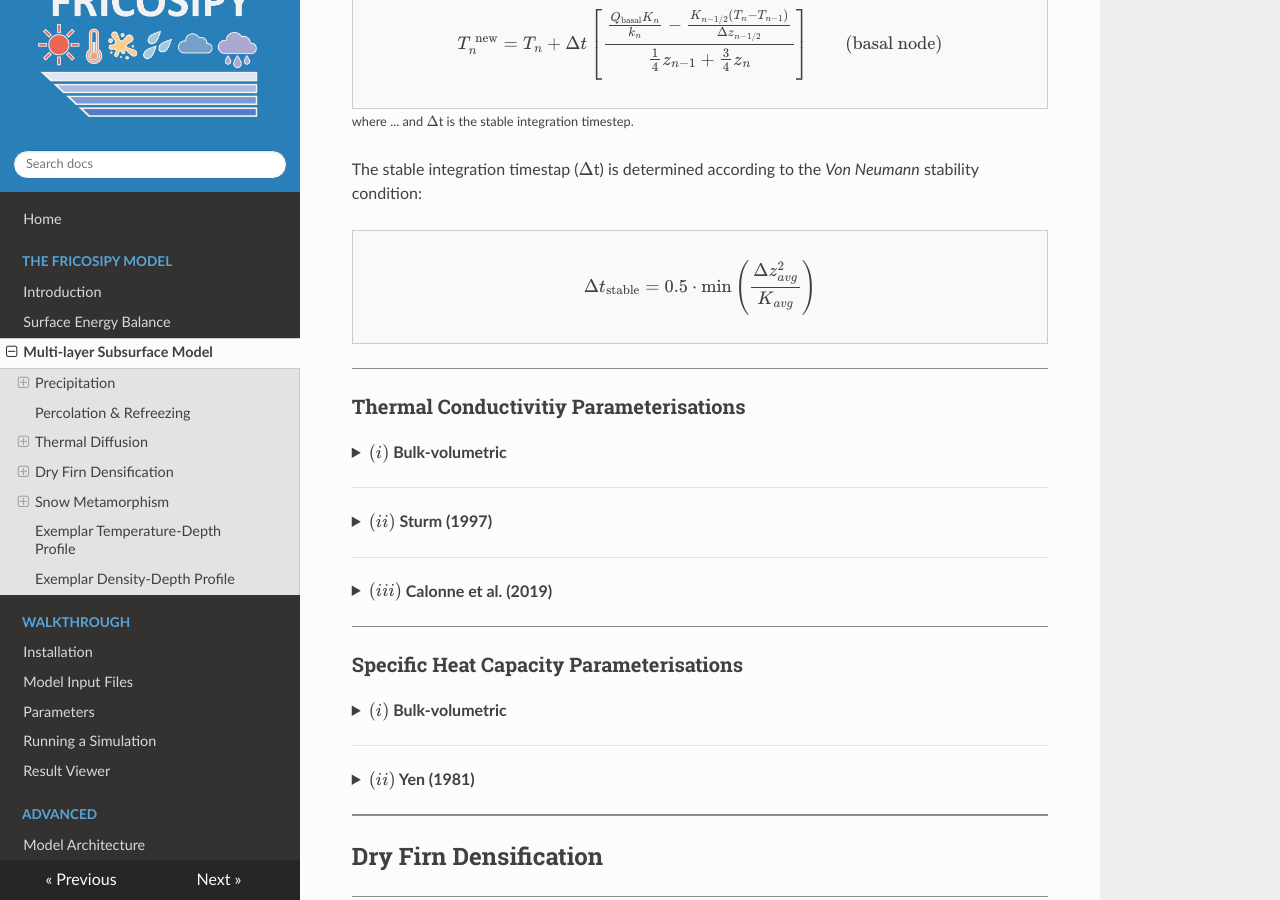
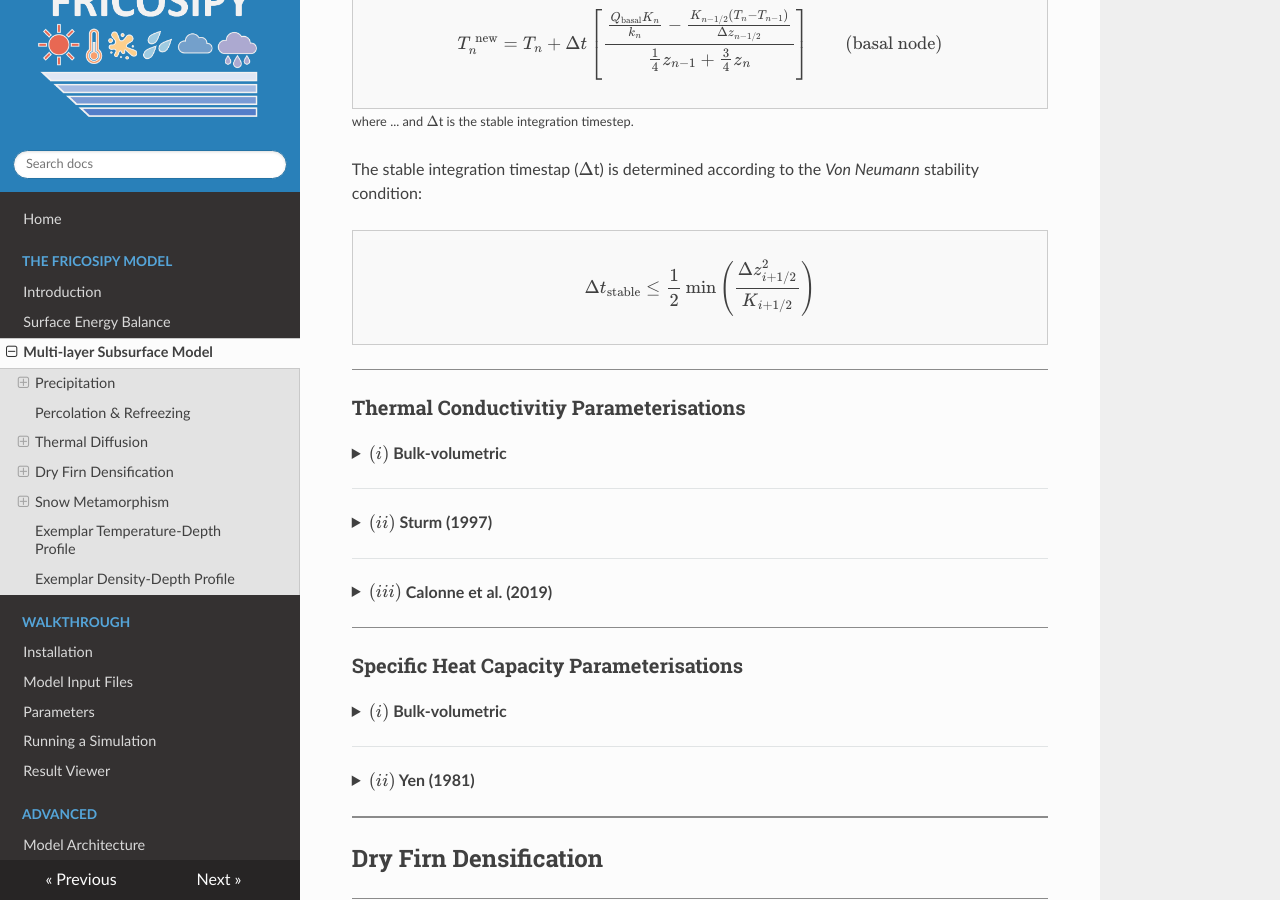
Before and after one commit to MarcusGastaldello/FRICOSIPY, an MkDocs documentation site: the page built from docs/subsurface_model.md, in a window 1280 px wide and 900 px high, scrolled down 955 px. Built offline with MkDocs 1.6.1, drawn with Linux system fonts in a browser that asks for light colours.

Commit message:
Update subsurface_model.md

```diff
--- a/docs/subsurface_model.md
+++ b/docs/subsurface_model.md
@@ -52,7 +52,7 @@ The stable integration timestap ($\Delta$t) is determined according to the *Von
 <div markdown="1" style="border:1px solid #ccc; padding:10px; background:#f9f9f9; max-width:100%; overflow-x:auto;">
 
 $$
-\Delta t_{\text{stable}} = 0.5 \cdot \min \left( \frac{\Delta z_{avg}^2}{K_{avg}} \right)
+\Delta t_{\text{stable}} \le \frac{1}{2} \min \left( \frac{\Delta z_{i+1/2}^2}{K_{i+1/2}} \right)
 $$
 
 </div>
```
